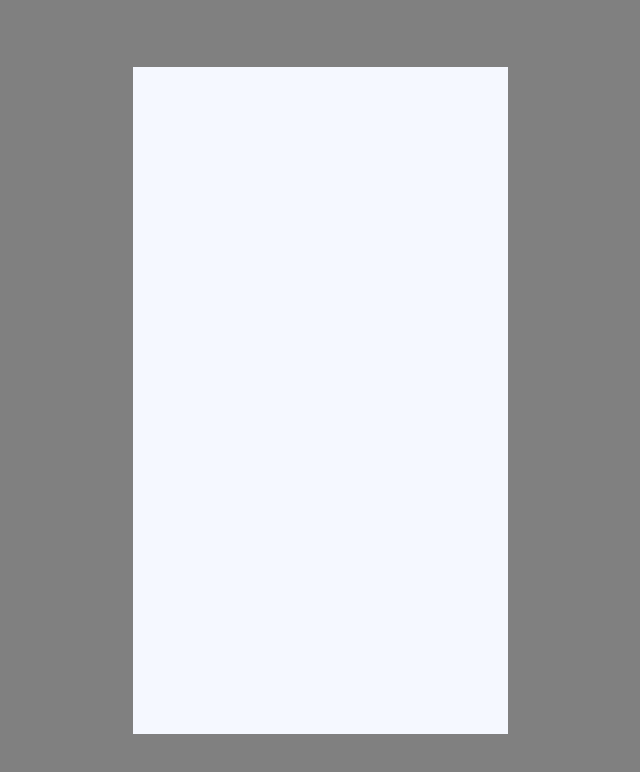
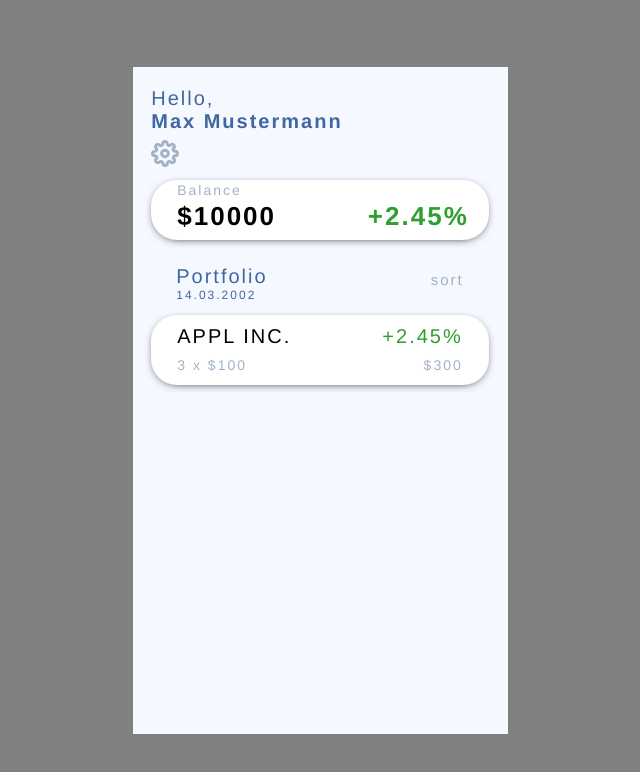
Before and after one commit to colefriedlaender/MOC, a Next.js app: page / in a window 1280 px wide. Shown: the top 772 px of the page, without its empty margins (320-960 px from the left). Built offline with nearby package versions, Linux system fonts and the light colour scheme.

Commit message:
Add styles and Components to index.tsx

```diff
--- a/pages/index.tsx
+++ b/pages/index.tsx
@@ -1,4 +1,10 @@
 import Head from "next/head";
+import BackButton from "../components/BackButton/BackButton";
+import Balance from "../components/Balance/Balance";
+import Greeting from "../components/Greeting/Greeting";
+import SettingsButtonStories from "../components/SettingsButton/SettingsButton";
+import Stock from "../components/Stock/Stock";
+import SubHeadline from "../components/SubHeadline/SubHeadline";
 import styles from "../styles/Home.module.css";
 
 export default function Home() {
@@ -7,10 +13,28 @@ export default function Home() {
       <div className={styles.container}>
         <Head>
           <title>MOC</title>
-          <link rel="icon" href="/vercel.svg" />
+          <link rel="icon" href="/Icons/material-home.svg.svg" />
         </Head>
-        <header className={styles.header}></header>
-        <main className={styles.main}></main>
+        <header className={styles.header}>
+          <Greeting name={"Max Mustermann"} />
+          <SettingsButtonStories
+            onClick={() => {
+              alert("You pressed the Settings Button");
+            }}
+          />
+          <Balance total={10000} returnValue={2.45} />
+        </header>
+        <main className={styles.main}>
+          <SubHeadline date={"14.03.2002"} />
+          <Stock
+            amount={3}
+            stockPrice={100}
+            stockRate={2.45}
+            stockName={"APPL INC."}
+            total={300}
+          />
+        </main>
+        <footer className={styles.footer}></footer>
       </div>
     </div>
   );
--- a/styles/Home.module.css
+++ b/styles/Home.module.css
@@ -11,9 +11,22 @@
   height: 667px;
   width: 375px;
   display: grid;
+  grid-template-rows: 25% 1fr 10%;
 }
 
 .header {
   justify-self: center;
   padding-top: 20px;
+  display: grid;
+  width: 90%;
+  height: 100%;
+  row-gap: 5%;
 }
+.main {
+  justify-self: center;
+  padding-top: 20px;
+  display: grid;
+  grid-template-rows: 15% 1fr;
+  width: 90%;
+  height: 100%;
+}
```
